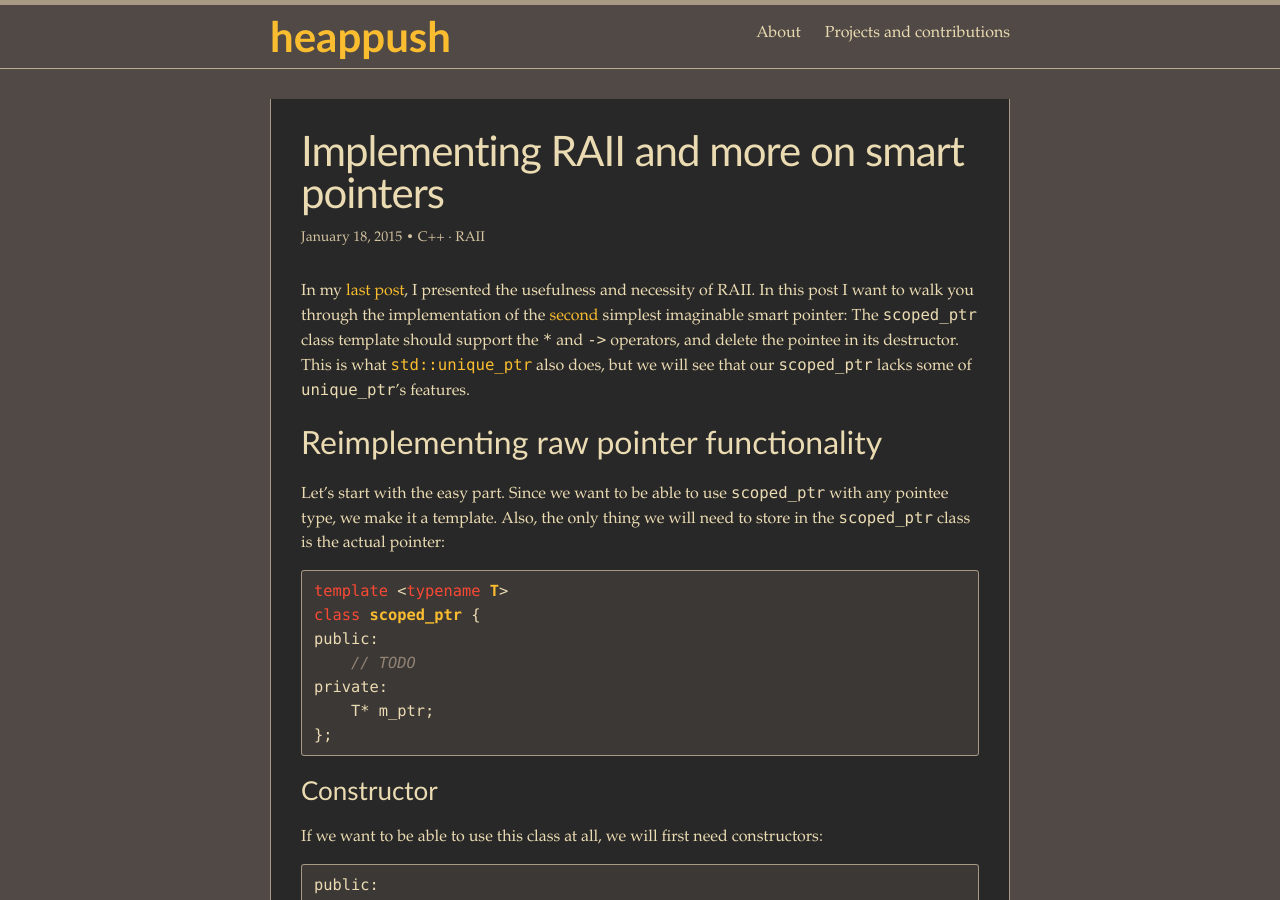
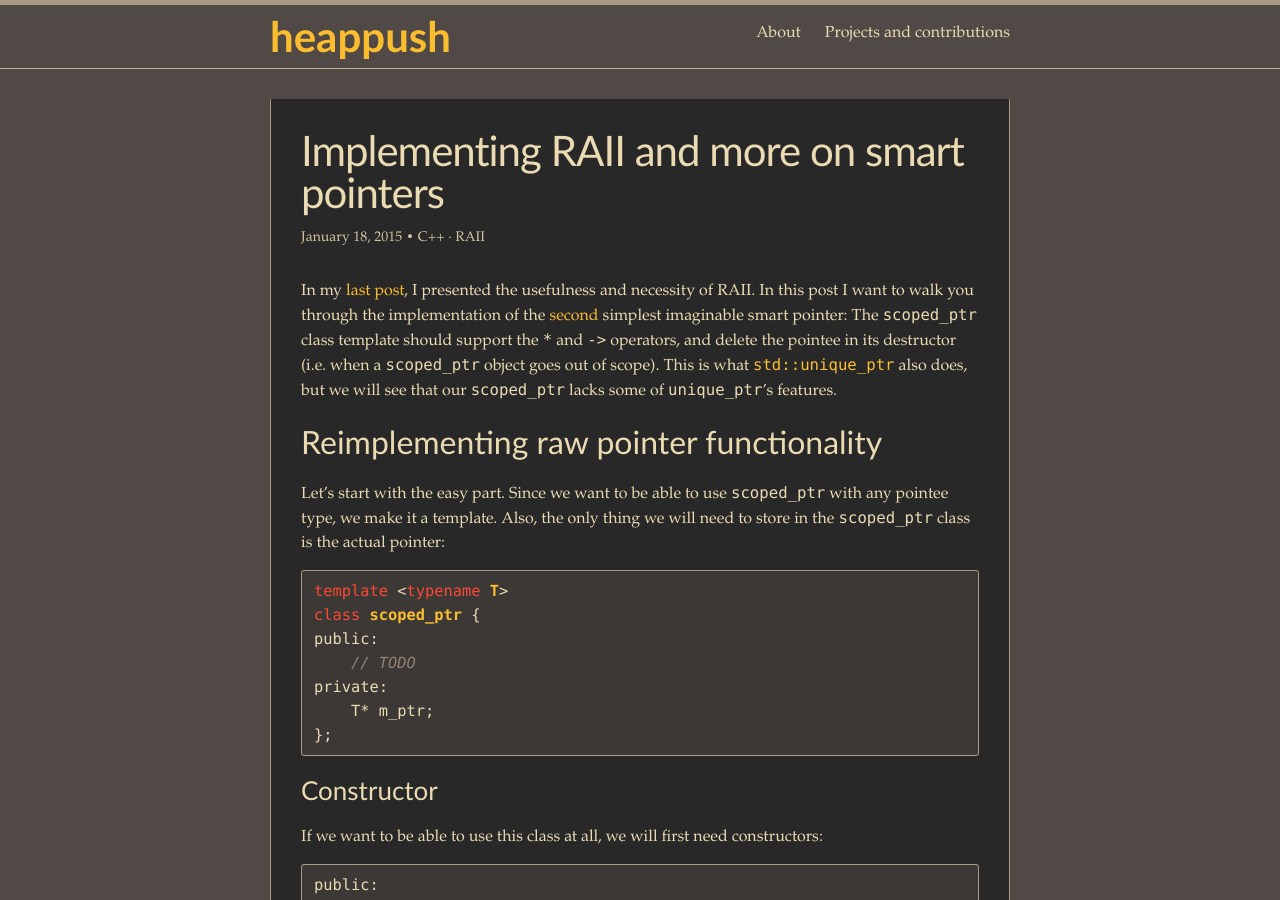
Before and after one commit to Oberon00/Oberon00.github.io, a Jekyll site: the page built from _posts/2015-01-18-raii-implementation.md, in a window 1280 px wide and 900 px high. Built offline with Jekyll 4.4.1, drawn with Linux system fonts in a browser that asks for light colours.

Commit message:
RAII-Impl: Clarify dtor behavior.

```diff
--- a/_posts/2015-01-18-raii-implementation.md
+++ b/_posts/2015-01-18-raii-implementation.md
@@ -9,9 +9,9 @@ In my [last post]({% post_url 2015-01-17-erase-delete %}), I presented the
 usefulness and necessity of RAII. In this post I want to walk you through the
 implementation of the [second][observer_ptr] simplest imaginable smart pointer:
 The `scoped_ptr` class template should support the `*` and `->` operators, and
-delete the pointee in its destructor. This is what
-[`std::unique_ptr`][unique_ptr] also does, but we will see that our `scoped_ptr`
-lacks some of `unique_ptr`'s features.
+delete the pointee in its destructor (i.e. when a `scoped_ptr` object goes out
+of scope). This is what [`std::unique_ptr`][unique_ptr] also does, but we will
+see that our `scoped_ptr` lacks some of `unique_ptr`'s features.
 
 [observer_ptr]: http://www.open-std.org/jtc1/sc22/wg21/docs/papers/2014/n4282.pdf
 [unique_ptr]: http://en.cppreference.com/w/cpp/memory/unique_ptr
```
